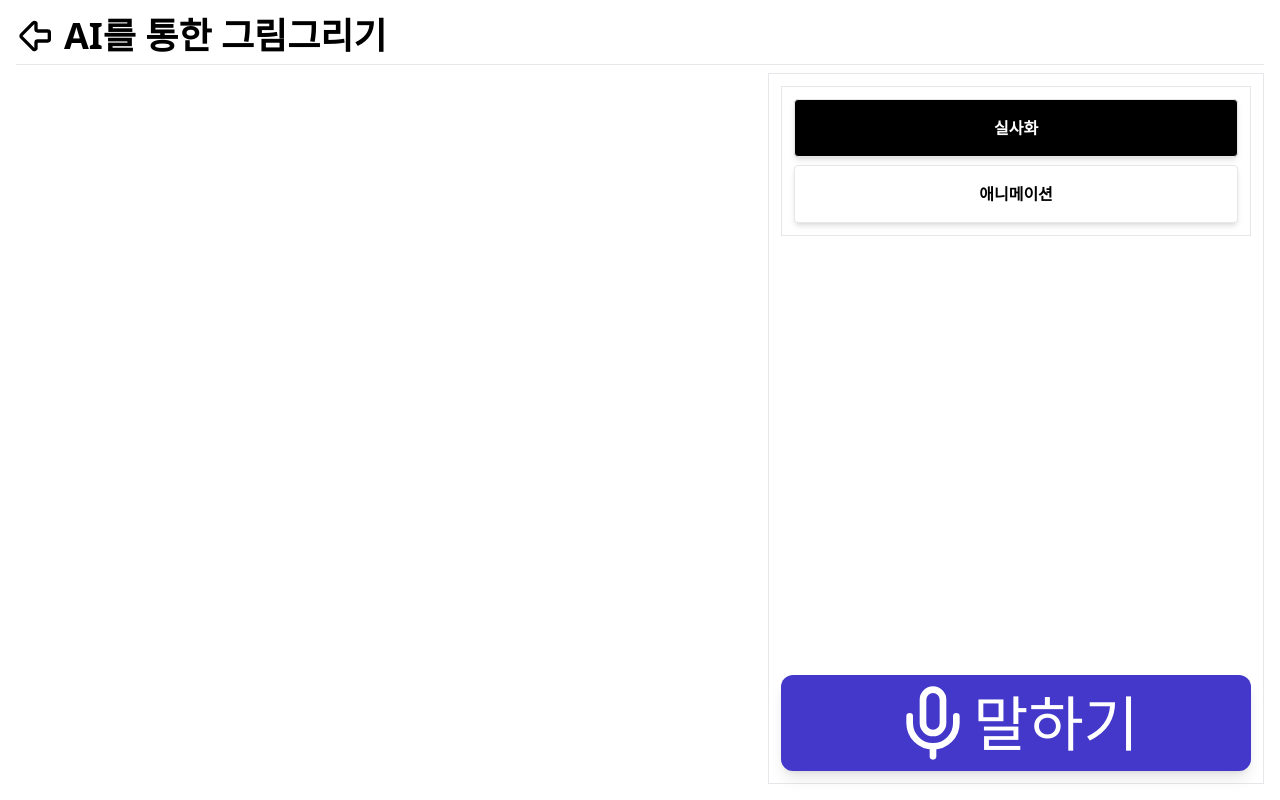
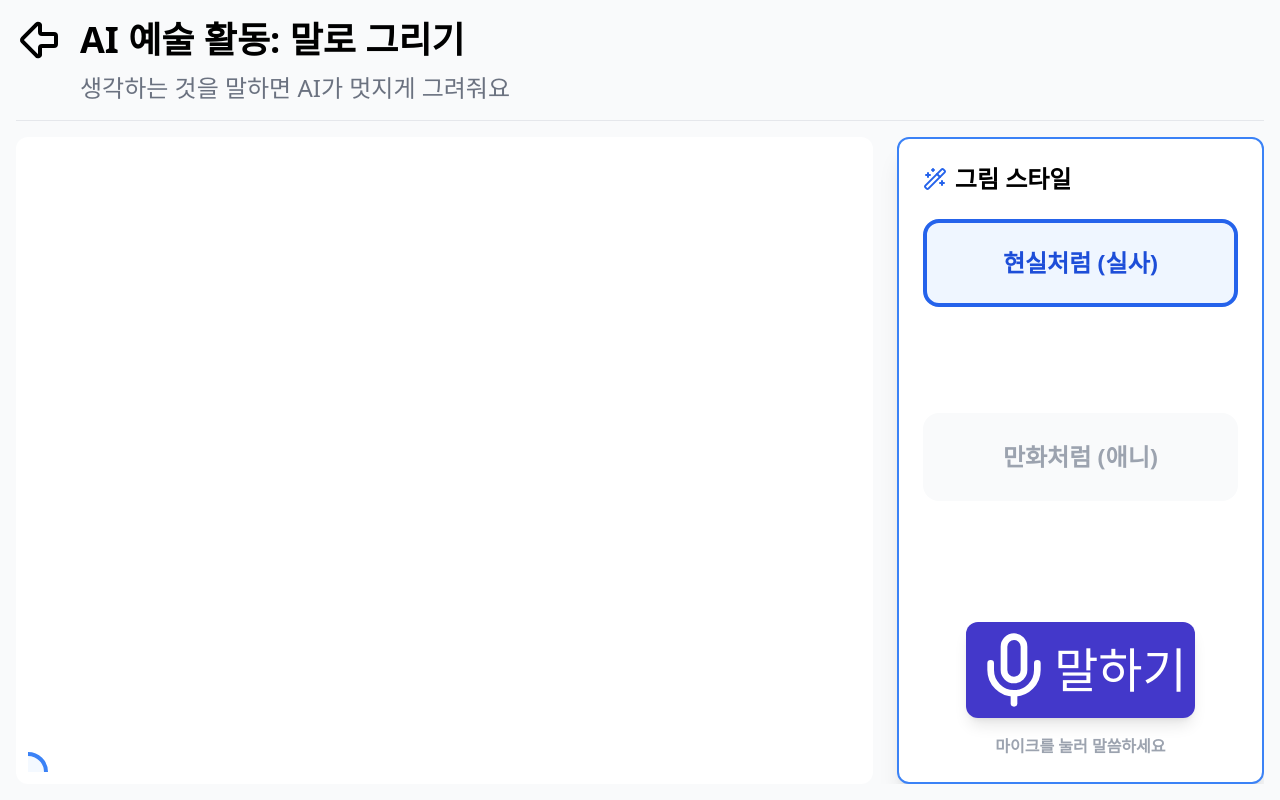
Before and after one commit to circuluspibo/piCare-front, a React (Vite) app: page /draw in a window 1280 px wide. Built offline with nearby package versions, Linux system fonts and the light colour scheme; no server answers.

Commit message:
update: 그림그리기 UI개선

```diff
--- a/src/pages/DrawPage.jsx
+++ b/src/pages/DrawPage.jsx
@@ -1,11 +1,8 @@
 import React, { useRef, useState, useEffect, useCallback } from "react";
-import { ArrowBigLeft } from "lucide-react";
+import { ArrowBigLeft, Trash2, Palette, Wand2 } from "lucide-react";
 import { useNavigate } from "react-router-dom";
 import MicToggleButton from "@/components/magicui/listening-indicator";
-import { IconRenderer } from "@/components/ui/IconRenderer";
 import Dialog from "@/components/Dialog";
-import DRAW_TOOLS from "@/assets/data/DrawTools";
-import DRAW_OPTIONS from "@/assets/data/DrawOptions";
 import { useSpeechRecognition } from "@/hooks/useSpeechRecognition";
 
 export default function DrawPage() {
@@ -162,59 +159,27 @@ export default function DrawPage() {
 
   // 캔버스 초기화 및 context 설정
   useEffect(() => {
+    const updateCanvasSize = () => {
       const canvas = canvasRef.current;
-    if (!canvas || !parentRef.current) return;
+      const parent = parentRef.current;
+      if (!canvas || !parent) return;
 
-    // 초기 크기 설정 (여기서 한 번 초기화됨)
-    canvas.width = parentRef.current.clientWidth;
-    canvas.height = parentRef.current.clientHeight;
+      // 화면에 보이는 크기만큼 픽셀 해상도를 할당 (비율 왜곡 방지)
+      canvas.width = parent.clientWidth;
+      canvas.height = parent.clientHeight;
 
+      // 크기가 변하면 컨텍스트 설정이 초기화되므로 다시 설정
       const ctx = canvas.getContext("2d");
-
-    // 초기 context 스타일 설정
       ctx.lineCap = "round";
       ctx.lineJoin = "round";
       ctx.strokeStyle = "#000";
-    ctx.lineWidth = 25;
-
+      ctx.lineWidth = 15;
       ctxRef.current = ctx;
-
-    // **수정된 handleResize 함수:**
-    const handleResize = () => {
-      const canvas = canvasRef.current;
-      const ctx = ctxRef.current;
-      if (!canvas || !ctx) return;
-
-      // 1. 현재 캔버스 내용을 Data URL로 저장
-      const dataURL = canvas.toDataURL();
-
-      // 2. 새로운 크기 계산
-      const newWidth = parentRef.current.clientWidth;
-      const newHeight = parentRef.current.clientHeight;
-
-      // 3. 캔버스 크기 재조정 (여기서 픽셀 데이터가 지워집니다)
-      canvas.width = newWidth;
-      canvas.height = newHeight;
-
-      // 4. Context 설정 복원
-      ctx.lineCap = "round";
-      ctx.lineJoin = "round";
-      ctx.strokeStyle = "#000";
-      ctx.lineWidth = 25;
-      ctx.globalCompositeOperation = "source-over";
-
-      // 5. 이미지 객체를 생성하여 저장했던 Data URL을 캔버스에 다시 그립니다.
-      const img = new Image();
-      img.onload = function () {
-        ctx.drawImage(img, 0, 0, newWidth, newHeight);
-      };
-      img.src = dataURL;
     };
 
-    window.addEventListener("resize", handleResize);
-    return () => {
-      window.removeEventListener("resize", handleResize);
-    };
+    updateCanvasSize();
+    window.addEventListener("resize", updateCanvasSize);
+    return () => window.removeEventListener("resize", updateCanvasSize);
   }, []);
 
   useEffect(() => {
@@ -278,18 +243,37 @@ export default function DrawPage() {
       img.src = imageSrc;
 
       img.onload = () => {
-        // **핵심 수정 부분:** 새로운 이미지를 그리기 전에 캔버스 전체를 지웁니다.
+        ctx.globalCompositeOperation = "source-over";
         ctx.clearRect(0, 0, canvas.width, canvas.height);
 
-        // 지우개 모드(destination-out) 등으로부터 안전하게 기본 모드로 복원
-        ctx.globalCompositeOperation = "source-over";
+        // 1. 비율 계산
+        const canvasAspect = canvas.width / canvas.height;
+        const imgAspect = img.width / img.height;
 
-        // 이미지를 캔버스 전체에 그립니다.
-        ctx.drawImage(img, 0, 0, canvas.width, canvas.height);
+        let drawWidth, drawHeight, offsetX, offsetY;
+
+        // 2. 짤리지 않게 크기 결정 (Object-fit: contain 방식)
+        if (imgAspect > canvasAspect) {
+          // 이미지가 가로로 더 긴 경우 -> 너비 기준
+          drawWidth = canvas.width;
+          drawHeight = canvas.width / imgAspect;
+          offsetX = 0;
+          offsetY = (canvas.height - drawHeight) / 2;
+        } else {
+          // 이미지가 세로로 더 긴 경우 -> 높이 기준
+          drawHeight = canvas.height;
+          drawWidth = canvas.height * imgAspect;
+          offsetX = (canvas.width - drawWidth) / 2;
+          offsetY = 0;
+        }
+
+        // 3. 이미지 그리기
+        ctx.drawImage(img, offsetX, offsetY, drawWidth, drawHeight);
       };
     },
-    [canvasRef, ctxRef] // canvasRef와 ctxRef를 의존성 배열에 포함합니다.
+    [canvasRef, ctxRef]
   );
+
   // 이미지 생성 API
   const handleGenerateImg = useCallback(async () => {
     setLoading(true);
@@ -349,26 +333,28 @@ export default function DrawPage() {
   }, []);
 
   return (
-    <div className="flex flex-col w-full h-full p-4">
-      <header className="flex flex-row items-center pb-2 mb-2 border-b">
+    <div className="flex flex-col h-full p-4 bg-gray-50 overflow-hidden font-sans">
+      {/* SECTION: 헤더 (연결성 강화) */}
+      <header className="flex flex-col items-start pb-4 border-b mb-4">
+        <div className="flex items-center text-4xl font-black">
           <ArrowBigLeft
-          className="size-10 mr-2 cursor-pointer"
+            className="size-12 mr-4 cursor-pointer hover:text-blue-600 transition-colors"
             onClick={() => navigation("/")}
           />
-        <h1 className="text-4xl font-bold">AI를 통한 그림그리기</h1>
+          <span>AI 예술 활동: 말로 그리기</span>
+        </div>
+        <p className="text-2xl text-gray-500 mt-2 ml-16 font-medium">
+          생각하는 것을 말하면 AI가 멋지게 그려줘요
+        </p>
       </header>
 
-      <div className="flex flex-1 gap-2 h-[calc(100%-70px)]">
-        {/* SECTION: 캔버스 영역 70% */}
-        <div className="w-3/5 p-2">
-          <div
-            className="relative w-full h-full"
-            style={{ minHeight: 400 }}
-            ref={parentRef}
-          >
+      <main className="flex flex-grow space-x-6 overflow-hidden">
+        {/* SECTION: 캔버스 판 (70%) */}
+        <div className="w-[70%] relative" ref={parentRef}>
+          <div className="w-full h-full bg-white rounded-xl border-[12px] border-white overflow-hidden relative cursor-none">
             <canvas
               ref={canvasRef}
-              className="w-full h-full block bg-white"
+              className="w-full h-full block"
               onMouseDown={startDraw}
               onMouseMove={(e) => {
                 moveCursor(e);
@@ -383,71 +369,114 @@ export default function DrawPage() {
               }}
               onTouchEnd={endDraw}
             />
-            {/** 커서 */}
+            {/* 커서 가이드 */}
             <div
               ref={cursorRef}
-              className={`absolute pointer-events-none rounded-full ${
+              className={`absolute pointer-events-none rounded-full border-4 ${
                 tool === "eraser"
-                  ? "border-4 border-red-500 border-dashed bg-red-200/30"
-                  : "border-2 border-black bg-black/10"
+                  ? "border-red-500 bg-red-100/50 border-dashed"
+                  : "border-blue-500 bg-blue-100/30"
               }`}
               style={{
                 width: cursorSize,
                 height: cursorSize,
                 transform: "translate(-50%, -50%)",
-                display: isDrawing ? "block" : "none",
-                boxShadow:
-                  tool === "eraser"
-                    ? "0 0 0 2px rgba(239,68,68,0.5)"
-                    : "0 0 8px rgba(0,0,0,0.5)",
+                display: "block",
               }}
             />
           </div>
+          {/* 하단 툴바 */}
+          {/* <div className="absolute bottom-6 left-1/2 -translate-x-1/2 flex space-x-1 bg-white/80 backdrop-blur-md rounded-xl shadow-xl border border-white">
+            <button
+              onClick={() => setTool("pencil")}
+              className={`px-2 rounded-xl transition-all ${
+                tool === "pencil"
+                  ? "bg-blue-600 text-white"
+                  : "bg-gray-100 text-gray-400"
+              }`}
+            >
+              <Palette size={20} />
+            </button>
+            <button
+              onClick={() => setTool("eraser")}
+              className={`px-2 rounded-xl transition-all ${
+                tool === "eraser"
+                  ? "bg-red-600 text-white"
+                  : "bg-gray-100 text-gray-400"
+              }`}
+            >
+              <Trash2 size={20} />
+            </button>
+            <div className="w-[2px] bg-gray-300 mx-2" />
+            <button
+              onClick={clearCanvas}
+              className="p-4 rounded-xl bg-gray-800 text-white hover:bg-black transition-all"
+            >
+              <span className="font-bold text-xl px-1">전체 삭제</span>
+            </button>
+          </div> */}
         </div>
-        {/* SECTION: 사이드 영역 - 30% */}
-        <div className="w-2/5 flex flex-col gap-2">
-          <div className="border p-3 rounded-md h-full flex flex-col space-y-2 justify-between">
-            <div className="border p-3 rounded-md">
-              {/* 모델 선택 영역: 좁아진 너비에 맞춰 버튼을 세로(flex-col)로 배치 */}
-              <div className="flex flex-col gap-2">
+
+        {/* SECTION: 사이드 바 (30%) */}
+        <aside className="w-[30%] flex flex-col space-y-2">
+          {/* 1. 스타일 선택 */}
+          <div className="bg-white p-6 shadow-xl rounded-xl border-2 border-blue-500 h-full flex flex-col">
+            {/* 제목 영역 */}
+            <p className="text-2xl font-black mb-6 flex items-center shrink-0">
+              <Wand2 className="mr-2 text-blue-600" /> 그림 스타일
+            </p>
+
+            {/* 콘텐츠 영역: flex-1과 justify-between을 통해 Y축 고르게 분포 */}
+            <div className="flex-1 flex flex-col justify-between items-center w-full">
               <button
-                  className={`px-3 py-4 rounded border shadow-md font-bold transition-colors ${
+                className={`w-full py-6 rounded-2xl text-2xl font-black transition-all border-4 ${
                   sketchModel === "real"
-                      ? "bg-black text-white"
-                      : "bg-white text-black hover:bg-gray-100"
+                    ? "bg-blue-50 border-blue-600 text-blue-700"
+                    : "bg-gray-50 border-transparent text-gray-400 hover:bg-gray-100"
                 }`}
                 onClick={() => setSketchModel("real")}
               >
-                  실사화
+                현실처럼 (실사)
               </button>
+
               <button
-                  className={`px-3 py-4 rounded border shadow-md font-bold transition-colors ${
+                className={`w-full py-6 rounded-2xl text-2xl font-black transition-all border-4 ${
                   sketchModel === "anim"
-                      ? "bg-black text-white"
-                      : "bg-white text-black hover:bg-gray-100"
+                    ? "bg-purple-50 border-purple-600 text-purple-700"
+                    : "bg-gray-50 border-transparent text-gray-400 hover:bg-gray-100"
                 }`}
                 onClick={() => setSketchModel("anim")}
               >
-                  애니메이션
+                만화처럼 (애니)
               </button>
-              </div>
-            </div>
+
+              {/* 마이크 버튼 영역 */}
+              <div className="flex flex-col items-center justify-center pt-4">
                 <MicToggleButton
                   onStart={startSpeechRecognition}
                   onStop={handleStopAndGenerate}
                   isListening={isRecording}
-              micText={"text-6xl"}
+                  micText="text-5xl"
                 />
+                <p className="mt-4 text-gray-400 font-bold">
+                  마이크를 눌러 말씀하세요
+                </p>
               </div>
             </div>
           </div>
+        </aside>
+      </main>
+
+      {/* 로딩 다이얼로그 (일관된 스타일) */}
       <Dialog
         isOpen={loading}
         onClose={() => setLoading(false)}
-        title="잠시만 기다려주세요..."
-        titleStyle="text-4xl font-bold text-black-600 mb-6"
+        title="AI 화가가 그리는 중..."
       >
-        <p className="text-2xl text-gray-500">{loadingText}...</p>
+        <div className="text-center p-10 flex flex-col items-center">
+          <div className="w-20 h-20 border-8 border-blue-200 border-t-blue-600 rounded-full animate-spin mb-8" />
+          <p className="text-3xl font-black text-gray-700">{loadingText}</p>
+        </div>
       </Dialog>
     </div>
   );
```
Lines whose indentation alone changed are shown as unchanged.
